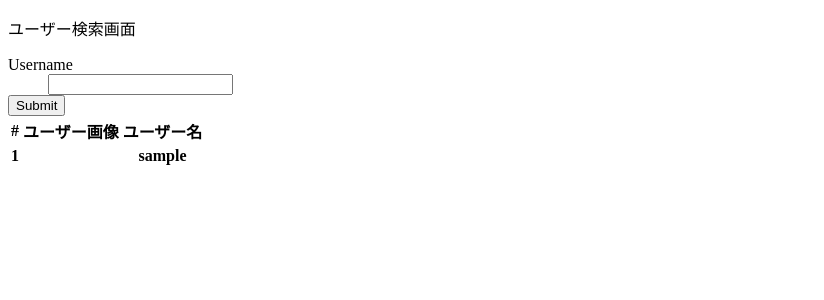
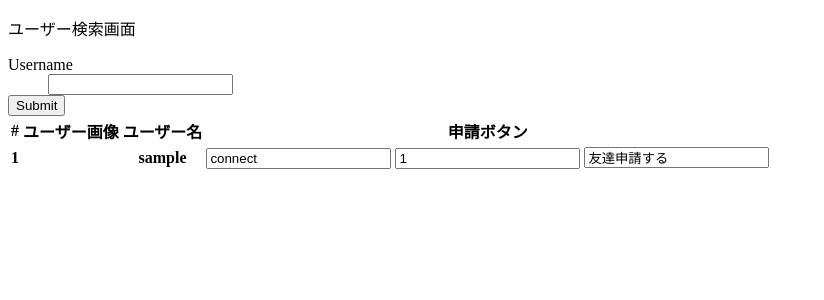
Before and after one commit to missasan/flask_python_tutorial, a Flask app: template sns_applicatin/flaskr/templates/user_search.html in a window 1280 px wide. Shown: the top 300 px of the page, without its empty margins (0-824 px from the left). Run offline with Flask 2, Linux system fonts and the light colour scheme; the template is opened without the code that fills it: most values are stand-ins (such as "Sample title", 1, 10 or a date in 2020); form fields are guessed from the names that the template uses; lists and menus that the app fills with data are empty; some libraries are stand-ins or nearby versions.

Commit message:
section9 151完了

```diff
--- a/sns_applicatin/flaskr/templates/user_search.html
+++ b/sns_applicatin/flaskr/templates/user_search.html
@@ -23,6 +23,7 @@
                     <th>#</th>
                     <th>ユーザー画像</th>
                     <th>ユーザー名</th>
+                    <th>申請ボタン</th>
                 </tr>
             </thead>
             <tbody>
@@ -37,6 +38,26 @@
                     <th></th>
                     {% endif %}
                     <th>{{ user.username }}</th>
+                    <th>{% if user.joined_status_from_to == 2 or user.joined_status_to_from == 2 %}
+                        友達
+                        {% elif user.joined_status_from_to == 1 %}
+                        友達申請中
+                        {% elif user.joined_status_to_from == 1 %}
+                        <form method="POST" action="{{url_for('app.connect_user')}}">
+                            {{ connect_form.csrf_token }}
+                            {{ connect_form.connect_condition(value='accept') }}
+                            {{ coneect_form.to_user_id(value=user.id) }}
+                            {{ connect_form.subit(class='btn btn-primary', value='友達申請を承認する') }}
+                        </form>
+                        {% else %}
+                        <form method="POST" action="{{ url_for('app.connect_user') }}">
+                            {{ connect_form.csrf_token }}
+                            {{ connect_form.connect_condition(value='connect') }}
+                            {{ connect_form.to_user_id(value=user.id) }}
+                            {{ connect_form.sumbit(class='btn btn-primary', value='友達申請する') }}
+                        </form>
+                        {% endif %}
+                    </th>
                 </tr>
                 {% endfor %}
             </tbody>
```
